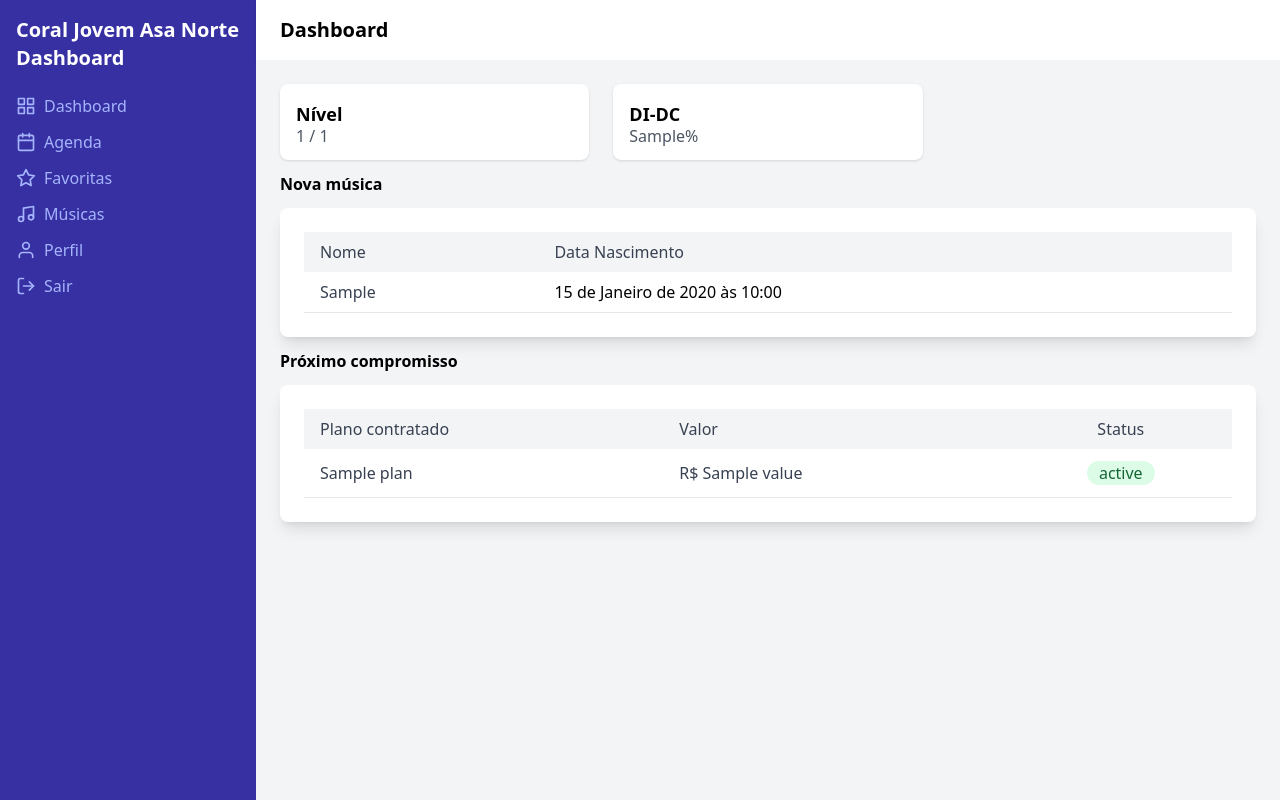
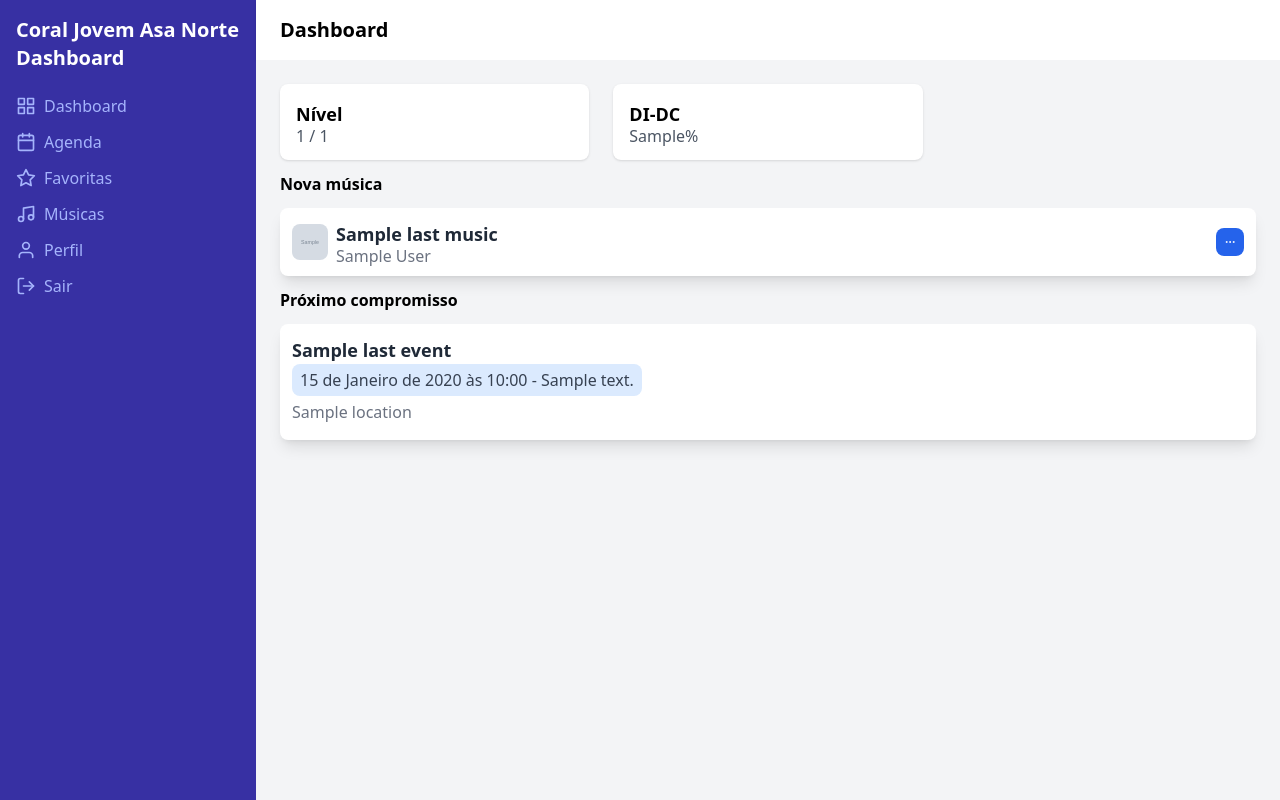
Before and after one commit to wesinalves/coral-web, a Django app: template webapp/templates/index.html in a window 1280 px wide. Run offline with Django 5.2, Linux system fonts and the light colour scheme; the template is opened without the code that fills it: most values are stand-ins (such as "Sample title", 1, 10 or a date in 2020); grey boxes marked "Sample" are stand-in pictures; some libraries are stand-ins or nearby versions.

Commit message:
add last event and last music

```diff
--- a/webapp/templates/index.html
+++ b/webapp/templates/index.html
@@ -1,4 +1,5 @@
 {% extends "admin.html" %}
+{% load static %}
 
 {% block title %}
 Dashboard
@@ -23,23 +24,27 @@ Dashboard
     <p class="Text-md font-bold mt-4">Nova música</p>
 
     <div class="bg-white shadow-lg rounded-lg max-w-sm md:max-w-full mt-4">
-        <div class="p-6 overflow-x-auto">
-            <table class="w-full table-auto">
-                <thead>
-                    <tr class="bg-gray-100">
-                        <th class="px-4 py-3 text-left font-medium text-gray-700">Nome</th>
-                        <th class="px-4 py-3 text-left font-medium text-gray-700">Data Nascimento</th>
-                    </tr>
-                </thead>
-                <tbody>
-                    {% for user in latest_campers %}
-                    <tr class="border-b">
-                        <td class="px-4 py-3 text-gray-700">{{user.first_name}}</td>
-                        <td class="px-4 py-3 text-left">{{user.birthday}}</td>
-                    </tr>
-                    {% endfor %}
-                </tbody>
-            </table>
+        <div class="p-3 mb-4 flex justify-between">
+            <div class="flex space-x-2 items-center">
+                <div>
+                    {% if last_music.cover %}
+                    <img src="{{ last_music.cover.url }}" alt="{{ last_music.name }}" class="w-9 h-9 rounded-lg object-cover">
+                    {% else %}
+                    <img src="covers/music-cover.jpeg" alt="{{ last_music.name }}" class="w-9 h-9 rounded-lg object-cover">
+                    {% endif %}
+                </div>
+
+                <div class="flex flex-col">
+                    <h2 class="text-lg font-semibold text-gray-800">{{last_music.name }}</h2>
+                    <h3 class="text-md text-gray-500">{{ last_music.author }}</h3>
+                </div>
+            </div>
+
+            <div class="flex items-center gap-1">
+                <a href="{% url 'music_detail' last_music.id %}" class="px-2 py-2 bg-blue-600 text-white rounded-lg hover:bg-blue-700 transition">
+                    <i data-feather="more-horizontal" class="w-3 h-3"></i>
+                </a>
+            </div>
         </div>
     </div>
 
@@ -47,32 +52,20 @@ Dashboard
     </p>
 
     <div class="bg-white shadow-lg rounded-lg max-w-sm md:max-w-full mt-4">
+        <div class="p-3 flex flex-col">
+            <div class="mb-2 flex justify-between">
+                <div class="flex space-x-2 items-center">
 
-        <div class="p-6 overflow-x-auto">
-            <table class="w-full table-auto">
-                <thead>
-                    <tr class="bg-gray-100">
-                        <th class="px-4 py-3 text-left font-medium text-gray-700">Plano contratado</th>
-                        <th class="px-4 py-3 text-left font-medium text-gray-700">Valor</th>
-                        <th class="px-4 py-3 text-center font-medium text-gray-700">Status</th>
-                    </tr>
-                </thead>
-                <tbody>
-                    {% for subscription in latest_subscriptions %}
-                    <tr class="border-b">
-                        <td class="px-4 py-3 text-gray-700">{{subscription.plan.name}}</td>
-                        <td class="px-4 py-3 text-gray-700">R$ {{subscription.value}}</td>
-                        <td class="px-4 py-3 text-center">
-                            <span class="inline-block px-3 py-1 rounded-full bg-green-100 text-green-800 font-medium">
-                                {{subscription.status}}
-                            </span>
-                        </td>
-                    </tr>
-                    {% endfor %}
-                </tbody>
-            </table>
+                    <div class="flex flex-col">
+                        <h2 class="text-lg font-semibold text-gray-800">{{ last_event.name }}</h2>
+                        <h3 class="px-2 py-2 text-md text-gray-700 bg-blue-100 rounded-lg">{{last_event.date}} - {{ last_event.description }}</h3>
+                        <h4 class="text-md text-gray-500 mt-2">{{ last_event.location }}</h4>
+                    </div>
+                </div>
+            </div>
         </div>
     </div>
+
 </main>
 
 {% endblock content %}
```
